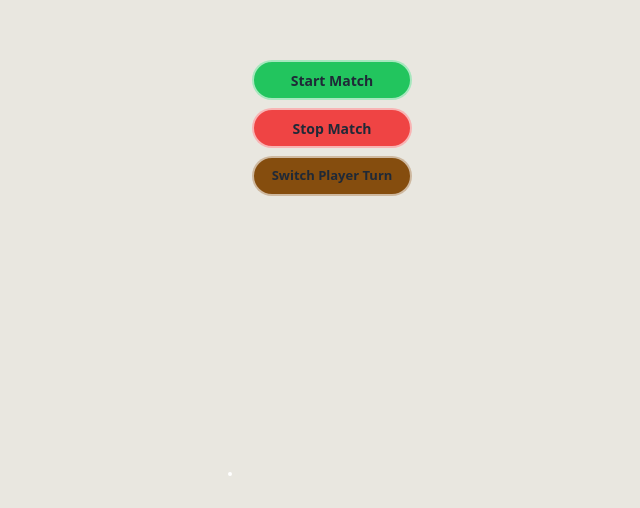
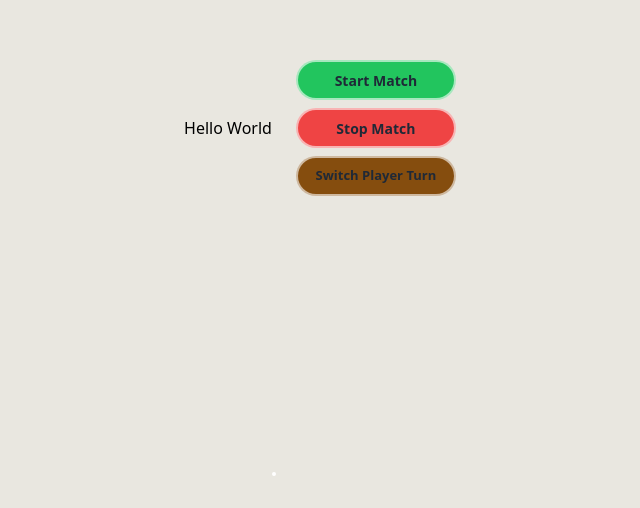
Before and after one commit to Kennius7/SG-MATCH-SIM, a React (Vite) app: page / in a window 1280 px wide. Shown: the part 292-800 px from the top of the page, without its empty margins (310-950 px from the left). Built offline with nearby package versions, Linux system fonts and the light colour scheme.

Commit message:
Checking something...

```diff
--- a/src/components/footballSimulation.jsx
+++ b/src/components/footballSimulation.jsx
@@ -116,7 +116,7 @@ function FootballPitchSimulation() {
 
     return (
         <section className='pt-10 bg-[#e9e7e0] h-dvh flex sm:flex-row flex-col sm:justify-center justify-center
-            items-center'>
+            items-center'>Hello World
             {/* Football Pitch */}
             <div
                 ref={pitchRef}
```
